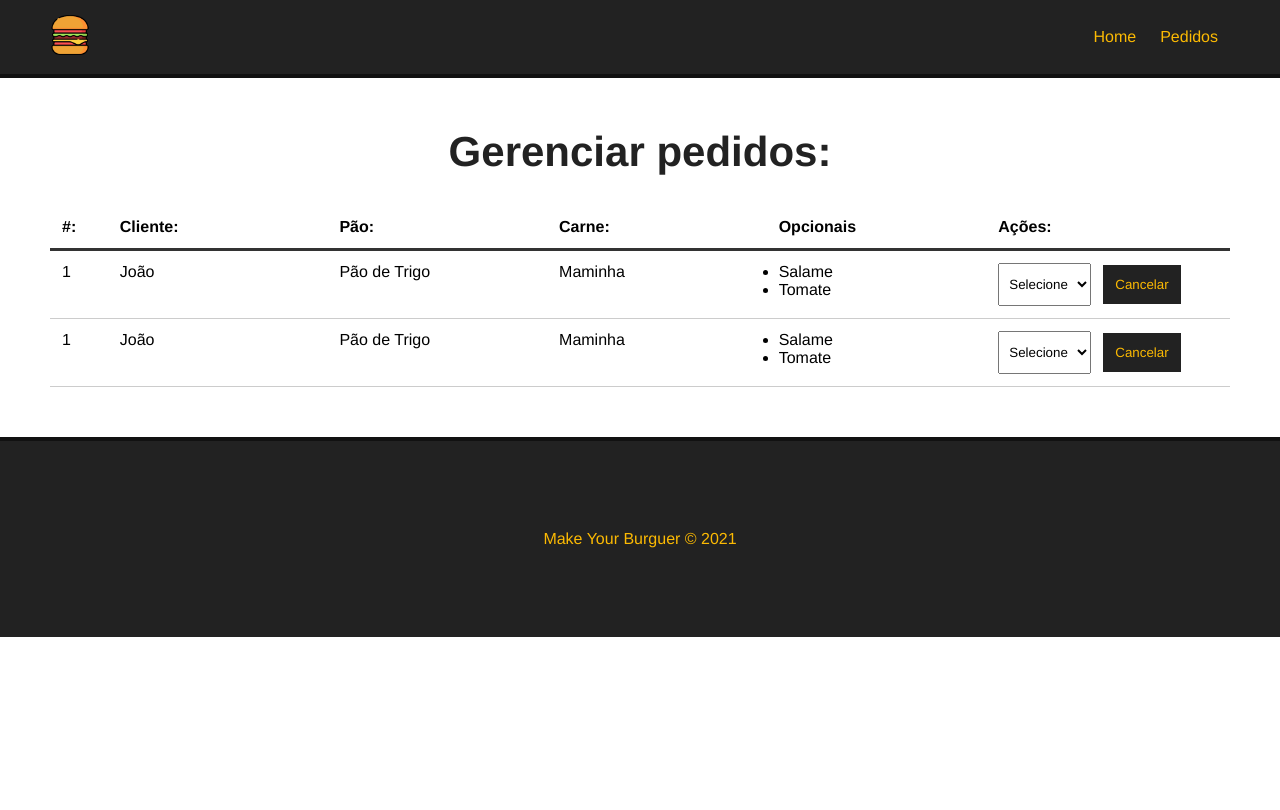
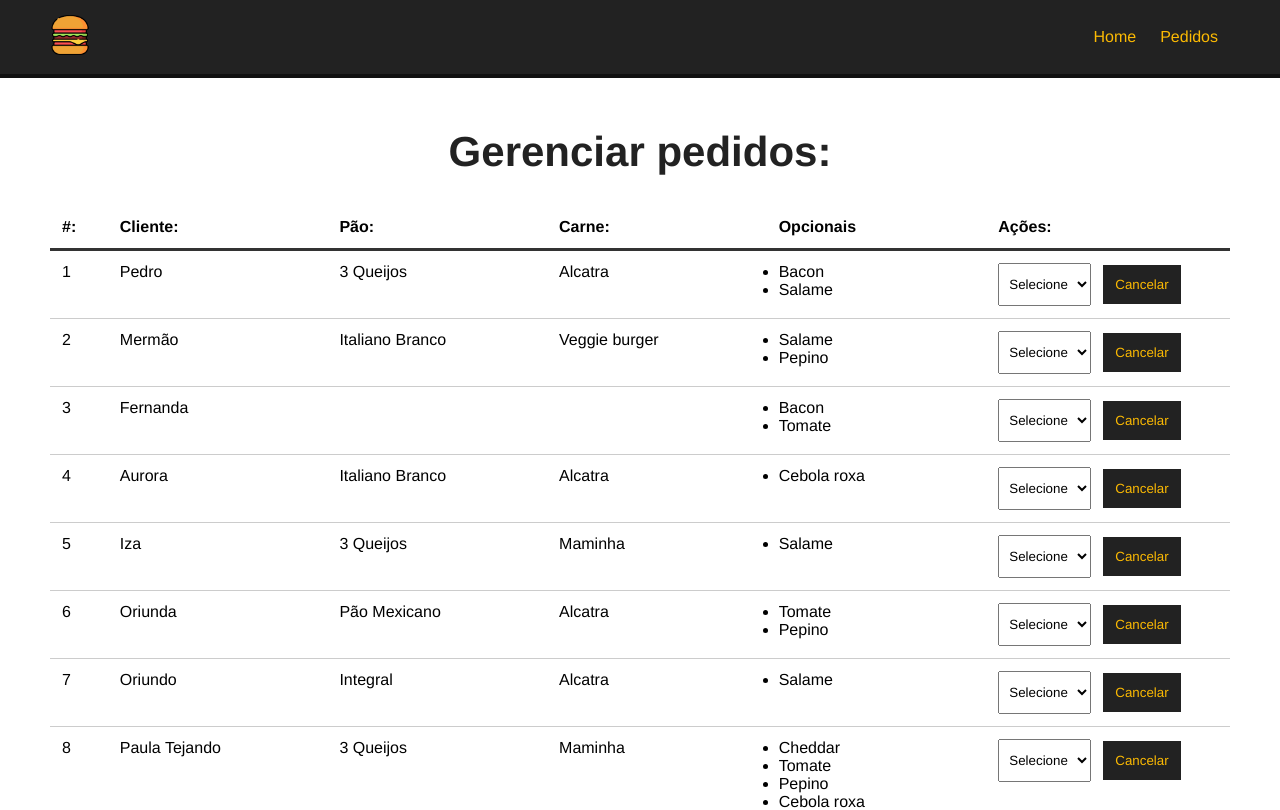
Before and after one commit to yG2y/hamburguers-system-order, a Vue app: page /pedidos in a window 1280 px wide. Shown: the top 810 px of the page. Built offline with nearby package versions, Linux system fonts and the light colour scheme; data requests are answered from the project's data file.

Commit message:
pedidos agora aparecem com os dados do banco

```diff
--- a/db/db.json
+++ b/db/db.json
@@ -155,6 +155,21 @@
       ],
       "status": "Solicitado",
       "id": 7
+    },
+    {
+      "nome": "Paula Tejando",
+      "pao": "3 Queijos",
+      "carne": "Maminha",
+      "opcionais": [
+        "Cheddar",
+        "Tomate",
+        "Pepino",
+        "Cebola roxa",
+        "Salame",
+        "Bacon"
+      ],
+      "status": "Solicitado",
+      "id": 8
     }
   ]
 }
--- a/src/components/Dashboard.vue
+++ b/src/components/Dashboard.vue
@@ -10,33 +10,14 @@
                 <div>Ações:</div>
             </div>
             <div id="burguer-table-rows">
-                <div class="burguer-table-row">
-                    <div class="order-number">1</div>
-                    <div>João</div>
-                    <div>Pão de Trigo</div>
-                    <div>Maminha</div>
+                <div class="burguer-table-row" v-for="burger in burgers" :key="burger.id">
+                    <div class="order-number">{{ burger.id }}</div>
+                    <div>{{ burger.nome }}</div>
+                    <div>{{ burger.pao }}</div>
+                    <div>{{ burger.carne }}</div>
                     <div>
                         <ul>
-                            <li>Salame</li>
-                            <li>Tomate</li>
-                        </ul>
-                    </div>
-                    <div>
-                        <select name="status" class="status">
-                            <option value="">Selecione</option>
-                        </select>
-                        <button class="delete-btn">Cancelar</button>
-                    </div>
-                </div>
-                <div class="burguer-table-row">
-                    <div class="order-number">1</div>
-                    <div>João</div>
-                    <div>Pão de Trigo</div>
-                    <div>Maminha</div>
-                    <div>
-                        <ul>
-                            <li>Salame</li>
-                            <li>Tomate</li>
+                            <li v-for="(opcional, index) in burger.opcionais" :key="index">{{ opcional }}</li>
                         </ul>
                     </div>
                     <div>
@@ -52,7 +33,31 @@
 </template>
 <script>
 export default {
-    name: "Dashboard"
+    name: "Dashboard",
+    data() {
+        return {
+            burgers: null,
+            burger_id: null,
+            status: []
+        }
+    },
+    methods: {
+        async getPedidos() {
+
+            const req = await fetch("http://localhost:3000/burgers")
+
+            const data = await req.json();
+
+            this.burgers = data;
+
+            console.log(this.burgers)
+
+            // resgatar os status
+        }
+    },
+    mounted() {
+        this.getPedidos();
+    },
 }
 </script>
 <style scoped>
```
